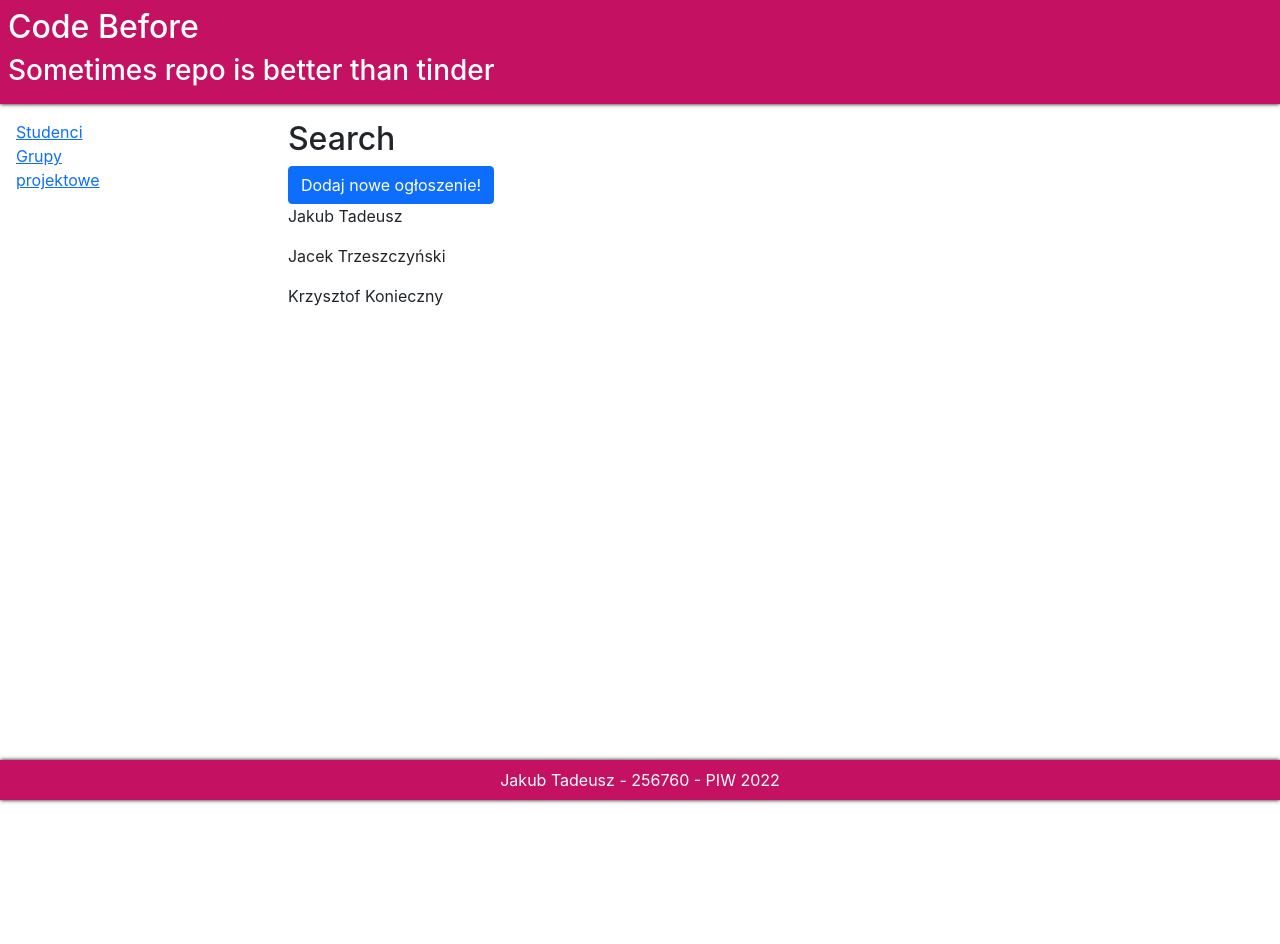
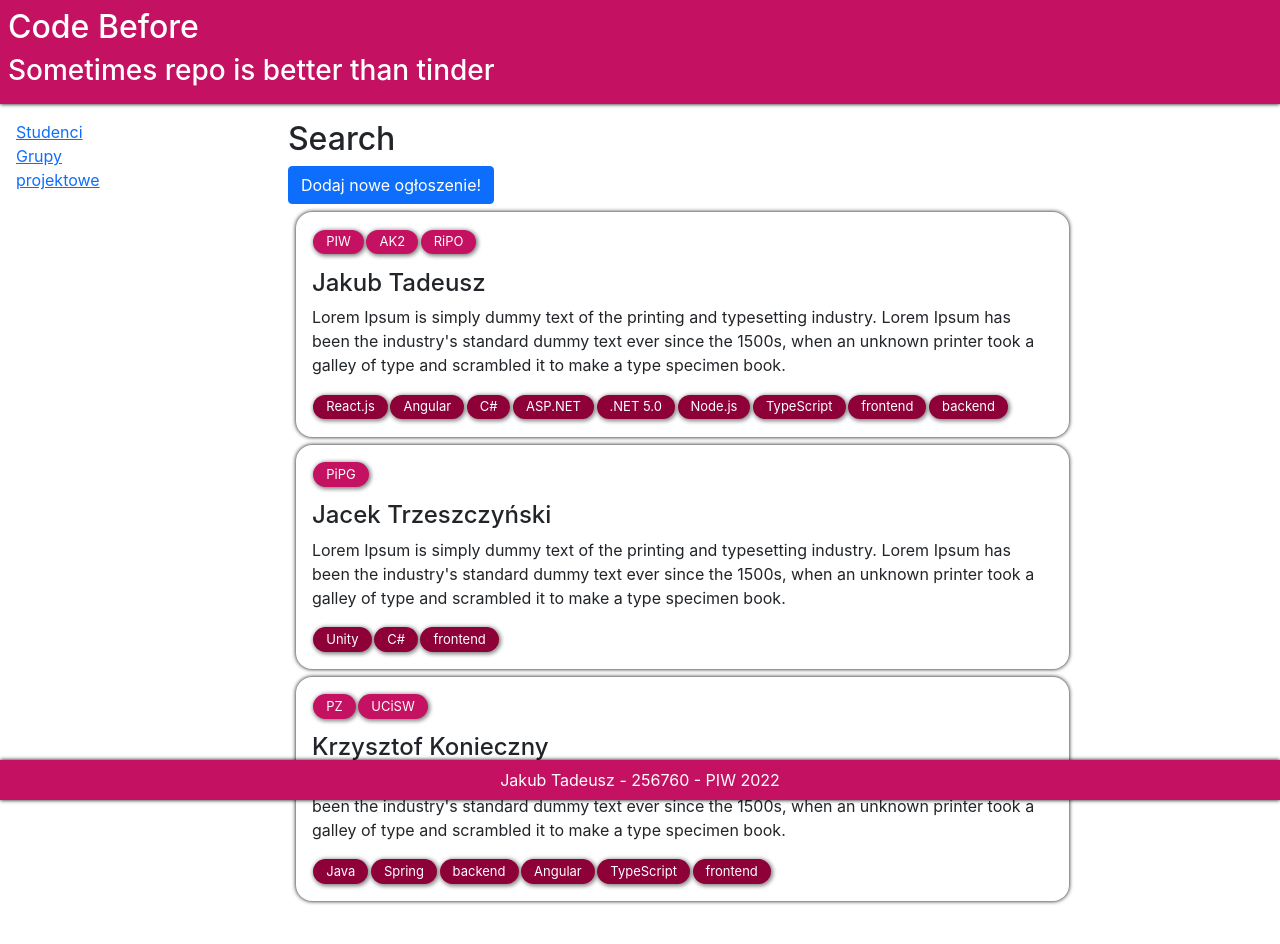
Before and after one commit to jakubtadeusz/PIW_LAB_2022, a React (Create React App) app in the folder Lab3/code-before/: page / in a window 1280 px wide. Shown: the top 944 px of the page. Before the commit the page ends 800 px from the top, so only its background shows below. Built offline with nearby package versions, Linux system fonts and the light colour scheme.

Commit message:
Add basic info to the student entry component

```diff
--- /dev/null
+++ b/Lab3/code-before/src/Pages/Components/StudentEntry.css
@@ -0,0 +1,44 @@
+
+.StudentEntry{
+    padding: 1em;
+    border-radius: 1em;
+    margin: 0.5em;
+    box-shadow: 0px 0px 4px 0px black;
+}
+
+.tags{
+    display: flex;
+    flex-direction: row;
+    pad: 0.4em;
+    font-size: small;
+}
+
+.tag{
+    background-color: #8e0038;
+    color: white;
+    padding: 0.2em;
+    padding-left: 1em;
+    padding-right: 1em;
+    border-radius: 1em;
+    margin: 0.1em;
+    box-shadow: 1px 1px 4px 1px gray;
+}
+
+.courses{
+    display: flex;
+    flex-direction: row;
+    pad: 0.4em;
+    font-size: small;
+    margin-bottom: 1em;
+}
+
+.course{
+    background-color: #c51162;
+    color: white;
+    padding: 0.2em;
+    padding-left: 1em;
+    padding-right: 1em;
+    border-radius: 1em;
+    margin: 0.1em;
+    box-shadow: 1px 1px 4px 1px gray;
+}
--- a/Lab3/code-before/src/Pages/Components/StudentEntry.js
+++ b/Lab3/code-before/src/Pages/Components/StudentEntry.js
@@ -1,3 +1,4 @@
+import "./StudentEntry.css"
 import { useState, useEffect } from "react";
 
 function StudentEntry(props) {
@@ -8,7 +9,17 @@ function StudentEntry(props) {
   }, [props])
 
   return (
-    <p>{student.name} {student.surname}</p>
+    <div className="StudentEntry">
+      {student.courses !== undefined && <div className="courses" key={student.id}>
+      {student.courses.map((course, i)=><div className="course" key={i}>{course}</div>)}
+      </div>}
+      <h4>{student.name} {student.surname}</h4>
+      <p>{student.description}</p>
+      {student.tags !== undefined && <div className="tags" key={student.id}>
+        {student.tags.map((tag, i)=><div className="tag" key={i}>{tag}</div>)}
+      </div>}
+    </div>
+
   );
 }
 
```
